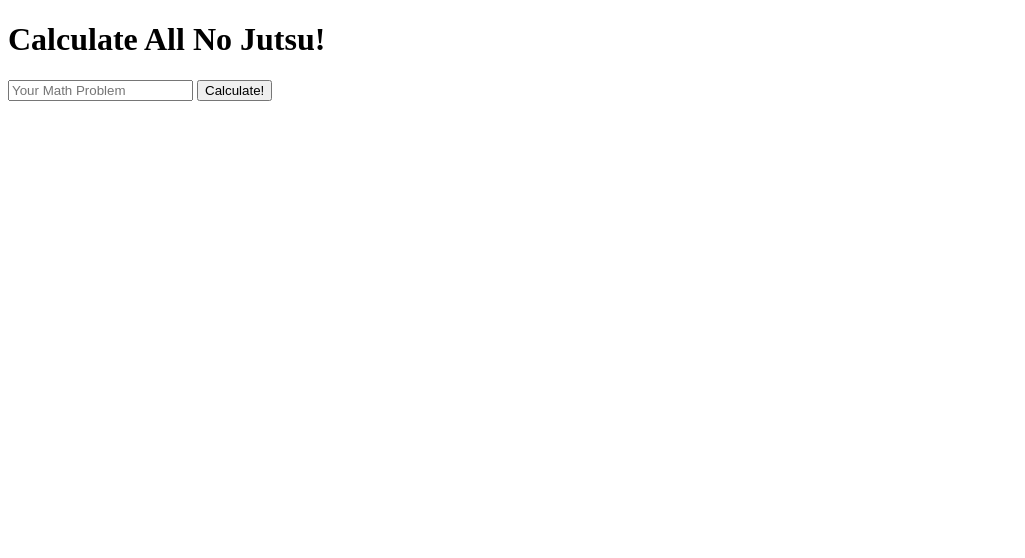
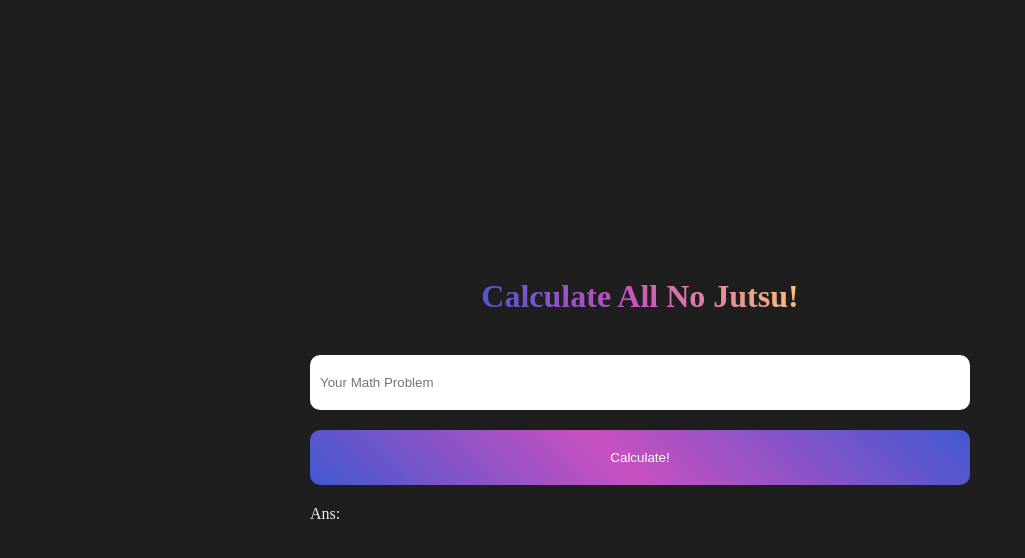
Before and after one commit to MihinMUD/CalculateAllNoJutsu, a SvelteKit app: page / in a window 1280 px wide. Shown: the top 558 px of the page, without its empty margins (0-1025 px from the left). Built offline with nearby package versions, Linux system fonts and the light colour scheme.

Commit message:
Styling + more functionality

```diff
--- a/src/app.html
+++ b/src/app.html
@@ -5,6 +5,16 @@
 		<link rel="icon" href="%sveltekit.assets%/favicon.png" />
 		<meta name="viewport" content="width=device-width" />
 		%sveltekit.head%
+		<style>
+			* {
+				padding: 0;
+				margin: 0;
+			}
+			html, body {
+				height: 100%;
+				width: 100%;
+			}
+		</style>
 	</head>
 	<body data-sveltekit-preload-data="hover">
 		<div style="display: contents">%sveltekit.body%</div>
--- a/src/routes/+page.svelte
+++ b/src/routes/+page.svelte
@@ -1,22 +1,74 @@
-<h1>Calculate All No Jutsu!</h1>
-
-<form>
-    <input bind:value={prob} type="text" placeholder="Your Math Problem">
-    <input type="submit" on:click={calc} value="Calculate!">
-    <p>{ans}</p>
-</form>
-<script lang='ts'>
-    import {evaluate} from 'mathjs'
-    let prob:any;
-    let ans:String ="";
+<script lang="ts">
+    import { create, all } from "mathjs";
+    let config: any = { precision: 1024, number: "BigNumber" };
+    let math = create(all, config);
+    let prob: any;
+    let ans = "";
     let calc = () => {
         try {
-            ans = evaluate(prob)
-        } catch {
-            ans = "Invalid syntax!"
+            ans = math.evaluate(prob);
+        } catch (e) {
+            ans = "Invalid syntax!";
+            console.log(e);
         }
-        prob = ""
-    }
+    };
 </script>
 
-<style></style>
+<div class="main">
+    <h1>Calculate All No Jutsu!</h1>
+
+    <form class="form">
+        <input class="input" bind:value={prob} type="text" placeholder="Your Math Problem" />
+        <input class="btn" type="submit" on:click={calc} value="Calculate!" />
+        <p>Ans: {ans}</p>
+    </form>
+</div>
+
+<style>
+    h1 {
+        background: -webkit-linear-gradient(43deg, #4158d0 0%, #c850c0 46%, #ffcc70 100%);
+        background-clip: content-box;
+        -webkit-background-clip: text;
+        -webkit-text-fill-color: transparent;
+    }
+    .main {
+        height: 100%;
+        background-color: rgb(30, 30, 30);
+        color: rgb(236, 236, 236);
+        display: flex;
+        flex-direction: column;
+        justify-content: center;
+        align-items: center;
+        gap: 5vh;
+    }
+    .input {
+        width: 50vw;
+        color: rgb(30, 30, 30);
+    }
+    input {
+        padding: 20px 10px;
+        border-radius: 10px;
+        border: 0;
+        outline: none;
+    }
+
+    .btn {
+        background: linear-gradient(43deg, #4158d0 0%, #c850c0 46%, #ffcd7000 100%);
+        transition: transform 1s, background-color 1s;
+        color: #fff;
+        background-color: #4158d0;
+    }
+
+    .btn:hover,
+    .btn:focus {
+        transform: scale(105%);
+        background-color: #ffcd70;
+    }
+
+    .form {
+        display: flex;
+        flex-direction: column;
+        align-items: stretch;
+        gap: 20px;
+    }
+</style>
```
